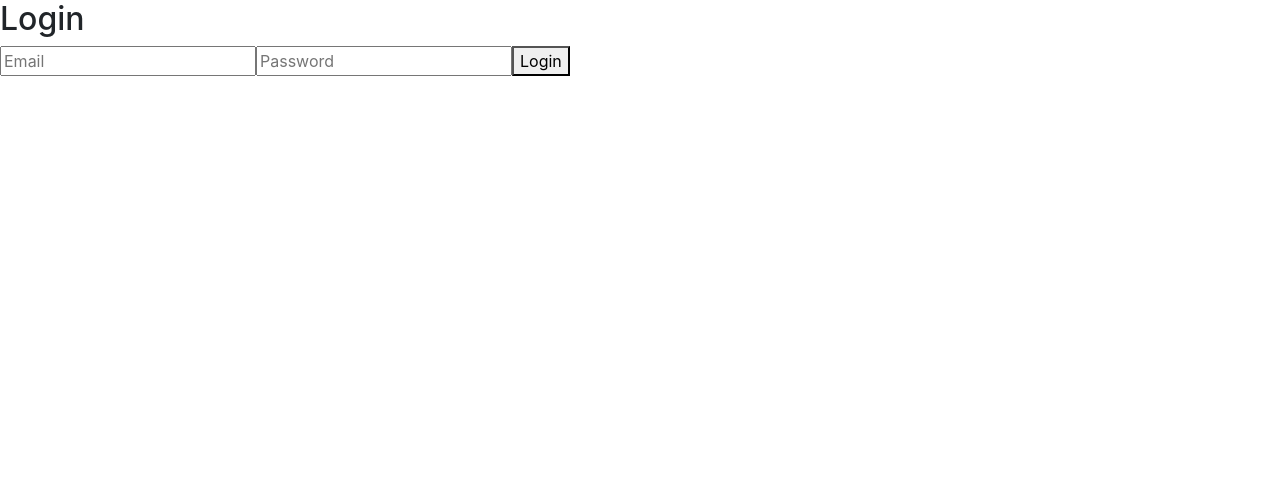
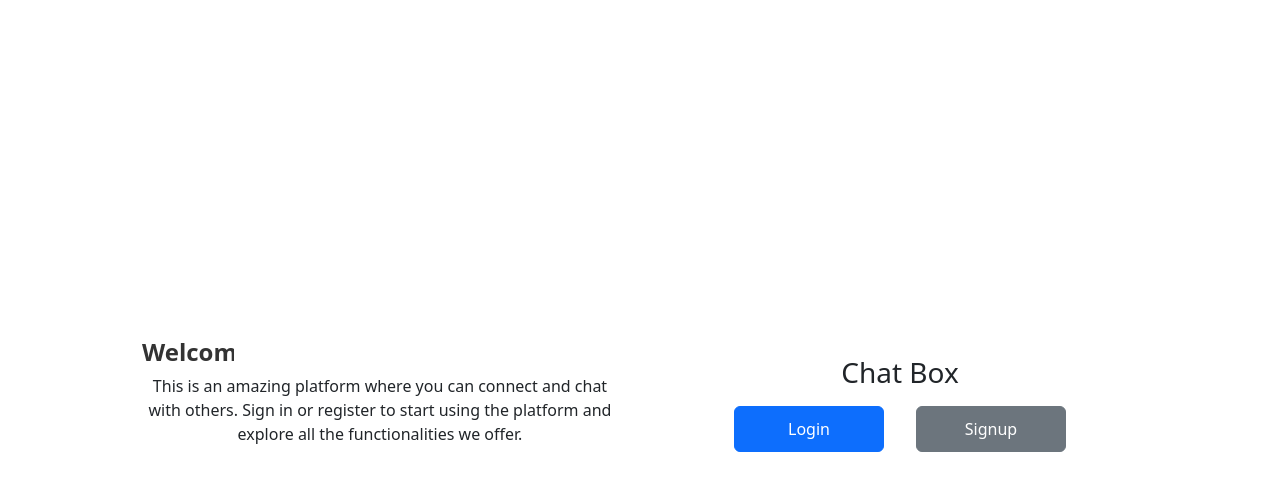
Before and after one commit to RameshNaik9/kgp-chatroom-client, a React (Create React App) app: page / in a window 1280 px wide. Shown: the top 490 px of the page. Built offline with nearby package versions, Linux system fonts and the light colour scheme.

Commit message:
2nd changes login signup

```diff
--- /dev/null
+++ b/src/Styles/Home.css
@@ -0,0 +1,62 @@
+.container {
+    height: 100vh; /* Full viewport height */
+    display: flex;
+    justify-content: center; /* Center horizontally */
+    align-items: center; /* Center vertically */
+}
+
+.row {
+    display: flex;
+    flex-wrap: wrap;
+    justify-content: center;
+    align-items: center;
+    width: 100%;
+}
+
+.col {
+    flex: 1;
+    max-width: 500px; /* Adjust max width as needed */
+    margin: 10px; /* Space between columns */
+}
+
+.text-center {
+    text-align: center;
+    position: relative;
+}
+
+.typing-text {
+    font-size: 24px;
+    font-weight: bold;
+    color: #333;
+    overflow: hidden; /* Ensure that the text is hidden until revealed */
+    white-space: nowrap; /* Keep the text on a single line */
+    border-right: 3px solid #333; /* Cursor effect */
+    animation: typing 6s steps(30, end) infinite, blink-caret 0.75s step-end infinite;
+}
+
+@keyframes typing {
+    0% { width: 0; }
+    50% { width: 100%; }
+    100% { width: 0; } /* Reset the width to 0 after showing the full text */
+}
+
+@keyframes blink-caret {
+    from, to { border-color: transparent; }
+    50% { border-color: #333; }
+}
+
+.btn {
+    width: 150px; /* Fixed width for buttons */
+    padding: 10px;
+    font-size: 16px;
+}
+
+.card {
+    width: 100%;
+    max-width: 400px; /* Ensure card doesn't get too wide */
+    margin: 0 auto;
+}
+
+.card-body {
+    padding: 20px;
+}
--- /dev/null
+++ b/src/Styles/Login.css
@@ -0,0 +1,73 @@
+/* Container for the form */
+.login-container,
+.signup-container {
+    max-width: 400px;
+    margin: 0 auto; /* Center the form horizontally */
+    padding: 20px;
+    background-color: #f8f9fa;
+    border-radius: 8px;
+    box-shadow: 0 4px 8px rgba(0, 0, 0, 0.1);
+}
+
+/* Style the form elements */
+.login-container input,
+.signup-container input {
+    width: 100%;
+    padding: 12px;
+    margin: 8px 0;
+    border: 1px solid #ced4da;
+    border-radius: 4px;
+    box-sizing: border-box;
+}
+
+/* Style the submit button */
+.login-container button,
+.signup-container button {
+    width: 100%;
+    padding: 12px;
+    background-color: #007bff;
+    border: none;
+    border-radius: 4px;
+    color: white;
+    font-size: 16px;
+    cursor: pointer;
+    transition: background-color 0.3s ease;
+}
+
+.login-container button:hover,
+.signup-container button:hover {
+    background-color: #0056b3;
+}
+
+/* Media Queries for Responsiveness */
+@media (max-width: 768px) {
+    .login-container,
+    .signup-container {
+        padding: 15px;
+        width: 90%;
+    }
+
+    .login-container input,
+    .signup-container input,
+    .login-container button,
+    .signup-container button {
+        font-size: 14px;
+        padding: 10px;
+    }
+}
+
+@media (max-width: 480px) {
+    .login-container,
+    .signup-container {
+        padding: 10px;
+        width: 100%;
+    }
+
+    .login-container input,
+    .signup-container input,
+    .login-container button,
+    .signup-container button {
+        font-size: 12px;
+        padding: 8px;
+    }
+}
--- a/src/pages/Login.js
+++ b/src/components/Login.js
@@ -1,11 +1,11 @@
+
 import React, { useState } from 'react';
-import { useNavigate } from 'react-router-dom';  // Use useNavigate instead of useHistory
 import axios from 'axios';
+import '../Styles/Login.css'
 
 function Login() {
     const [email, setEmail] = useState('');
     const [password, setPassword] = useState('');
-    const navigate = useNavigate();  // Use useNavigate instead of useHistory
 
     const handleLogin = async (e) => {
         e.preventDefault();
@@ -15,7 +15,7 @@ function Login() {
                 password,
             });
             localStorage.setItem('token', response.data.token);
-            navigate('/chatroom');  // Use navigate instead of history.push
+            // Handle successful login
         } catch (error) {
             console.error('Login failed:', error.message);
         }
@@ -23,7 +23,7 @@ function Login() {
 
     return (
         <div className="login-container">
-            <h2>Login</h2>
+            {/* <h2>Login</h2> */}
             <form onSubmit={handleLogin}>
                 <input
                     type="email"
--- a/src/pages/Signup.js
+++ b/src/components/Signup.js
@@ -1,14 +1,13 @@
+
 import React, { useState } from 'react';
-import { useNavigate } from 'react-router-dom';  // Use useNavigate instead of useHistory
 import axios from 'axios';
-
+import '../Styles/Login.css'
 function Signup() {
     const [rollNumber, setRollNumber] = useState('');
     const [department, setDepartment] = useState('');
     const [fullName, setFullName] = useState('');
     const [email, setEmail] = useState('');
     const [password, setPassword] = useState('');
-    const navigate = useNavigate();  // Use useNavigate instead of useHistory
 
     const handleSignup = async (e) => {
         e.preventDefault();
@@ -20,7 +19,7 @@ function Signup() {
                 email,
                 password,
             });
-            navigate('/login');  // Use navigate instead of history.push
+            // Handle successful signup
         } catch (error) {
             console.error('Signup failed:', error.message);
         }
@@ -28,7 +27,7 @@ function Signup() {
 
     return (
         <div className="signup-container">
-            <h2>Signup</h2>
+            {/* <h2>Signup</h2> */}
             <form onSubmit={handleSignup}>
                 <input
                     type="text"
--- a/src/index.css
+++ b/src/index.css
@@ -1,13 +1,5 @@
 body {
-  margin: 0;
-  font-family: -apple-system, BlinkMacSystemFont, 'Segoe UI', 'Roboto', 'Oxygen',
-    'Ubuntu', 'Cantarell', 'Fira Sans', 'Droid Sans', 'Helvetica Neue',
-    sans-serif;
-  -webkit-font-smoothing: antialiased;
-  -moz-osx-font-smoothing: grayscale;
+
+margin:0;
+
 }
-
-code {
-  font-family: source-code-pro, Menlo, Monaco, Consolas, 'Courier New',
-    monospace;
-}
--- /dev/null
+++ b/src/pages/Home.js
@@ -0,0 +1,56 @@
+import React, { useState } from "react";
+import Login from "../components/Login";
+import Signup from "../components/Signup";
+import '../Styles/Home.css';
+
+const Home = () => {
+  const [activeForm, setActiveForm] = useState(null);
+
+  return (
+    <div className="container text-center">
+      <div className="row">
+        <div className="col">
+          <div className="text-center">
+            <h2 className="typing-text">Welcome to Kgp-Chat-Box</h2>
+            <p>
+              This is an amazing platform where you can connect and chat with others. Sign in or register to start using the platform and explore all the functionalities we offer.
+            </p>
+          </div>
+        </div>
+        <div className="col">
+          <h3 className="mx-5 my-3">Chat Box</h3>
+          <button
+            className="btn btn-primary mb-2 mx-3"
+            onClick={() => setActiveForm("login")}
+          >
+            Login
+          </button>
+          <button
+            className="btn btn-secondary mb-2 mx-3"
+            onClick={() => setActiveForm("signup")}
+          >
+            Signup
+          </button>
+          {activeForm === "login" && (
+            <div className="card mt-3">
+              <div className="card-body">
+                <h5 className="card-title">Login</h5>
+                <Login />
+              </div>
+            </div>
+          )}
+          {activeForm === "signup" && (
+            <div className="card mt-3">
+              <div className="card-body">
+                <h5 className="card-title">Register</h5>
+                <Signup />
+              </div>
+            </div>
+          )}
+        </div>
+      </div>
+    </div>
+  );
+};
+
+export default Home;
--- a/src/routes.js
+++ b/src/routes.js
@@ -1,9 +1,9 @@
 import React from 'react';
 import { BrowserRouter as Router, Route, Routes } from 'react-router-dom';  // Use Routes instead of Switch
-import Login from './pages/Login';
-import Signup from './pages/Signup';
+import Login from './components/Login';
+import Signup from './components/Signup';
 import Chatroom from './pages/Chatroom';
-
+import Home from './pages/Home';
 function RoutesConfig() {  // Rename to avoid confusion with the Routes component
     return (
         <Router>
@@ -11,7 +11,7 @@ function RoutesConfig() {  // Rename to avoid confusion with the Routes componen
                 <Route path="/login" element={<Login />} />
                 <Route path="/signup" element={<Signup />} />
                 <Route path="/chatroom" element={<Chatroom />} />
-                <Route path="/" element={<Login />} />
+                <Route path="/" element={<Home />} />
             </Routes>
         </Router>
     );
```
